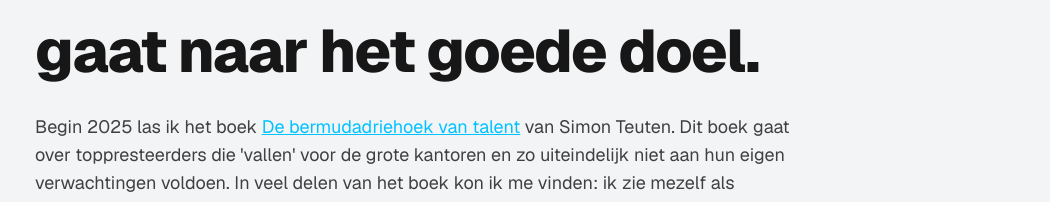
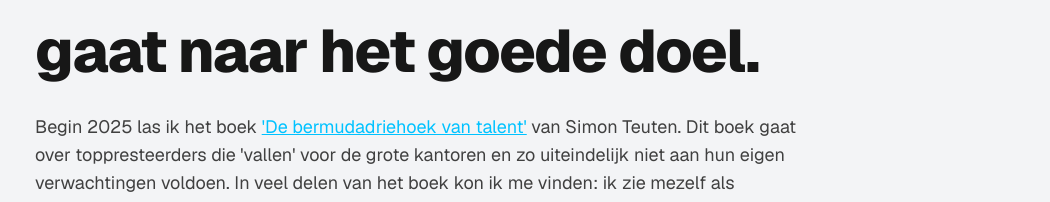
Before and after one commit to Kars130700/100-urige-werkweek, a Next.js app: page / in a window 1280 px wide. Shown: the part 1125-1327 px from the top of the page, without its empty margins (29-1079 px from the left). Built offline with nearby package versions, Linux system fonts and the light colour scheme.

Commit message:
werkt dit?

```diff
--- a/src/app/landingPage.tsx
+++ b/src/app/landingPage.tsx
@@ -111,7 +111,7 @@ export default function EpicMemeCharityLanding() {
     rel="noopener noreferrer"
     style={{ textDecoration: "underline", color: "var(--accent-cyan)" }}
   >
-    De bermudadriehoek van talent
+    &#39;De bermudadriehoek van talent&#39;
   </a>{" "}van Simon Teuten.
             Dit boek gaat over toppresteerders die &apos;vallen&apos; voor
             de grote kantoren en zo uiteindelijk niet aan hun eigen
```
